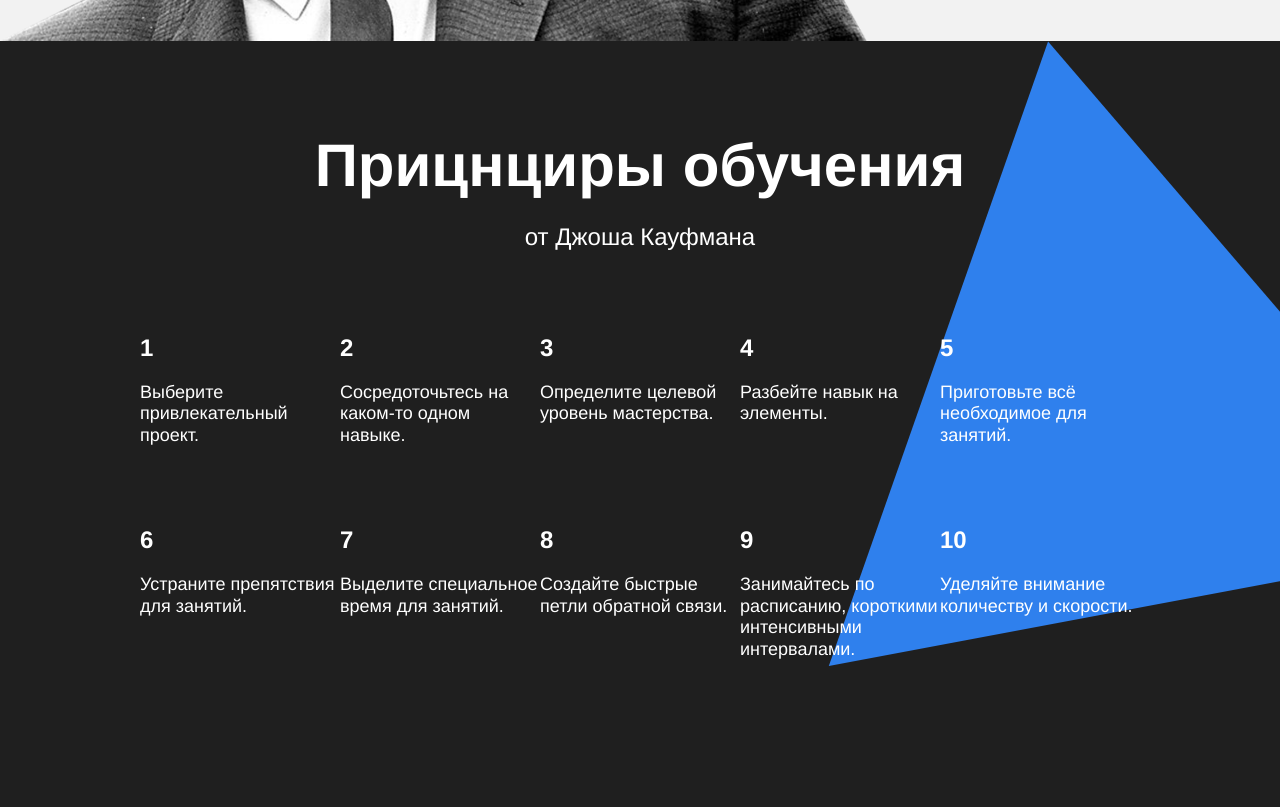
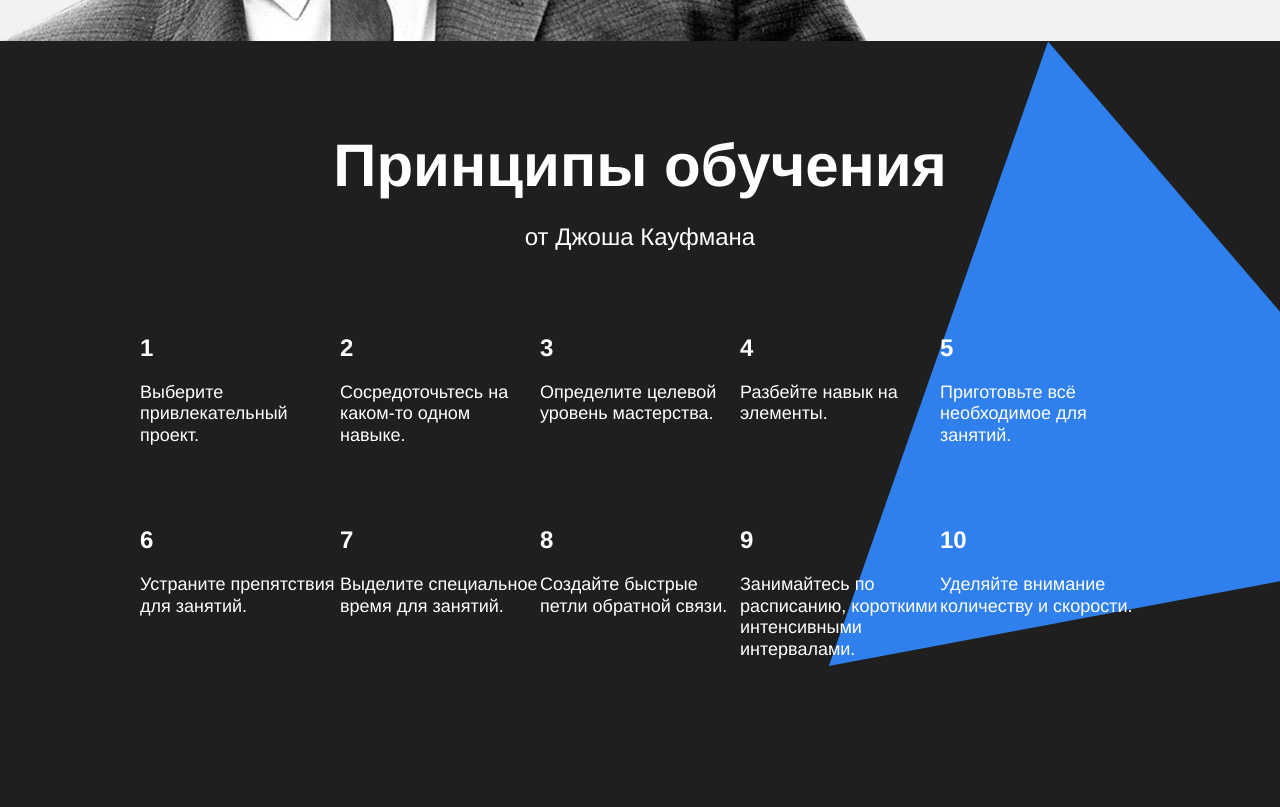
Before and after one commit to VARPMEN/how-to-learn, a plain HTML site: page index.html in a window 1280 px wide. Shown: the part 2860-3667 px from the top of the page. Drawn offline with Linux system fonts and the light colour scheme.

Commit message:
поправочки

```diff
--- a/index.html
+++ b/index.html
@@ -81,7 +81,7 @@
       </section>
 
       <section class="kaufman">
-        <h2 class="section-title_theme_dark">Прицнциры обучения</h2>
+        <h2 class="section-title_theme_dark">Принципы обучения</h2>
         <h3 class="section-subtitle_theme_dark">от Джоша Кауфмана</h3>
         <table class="table_theme_dark">
           <tr class="flex-row_theme_dark">
```
